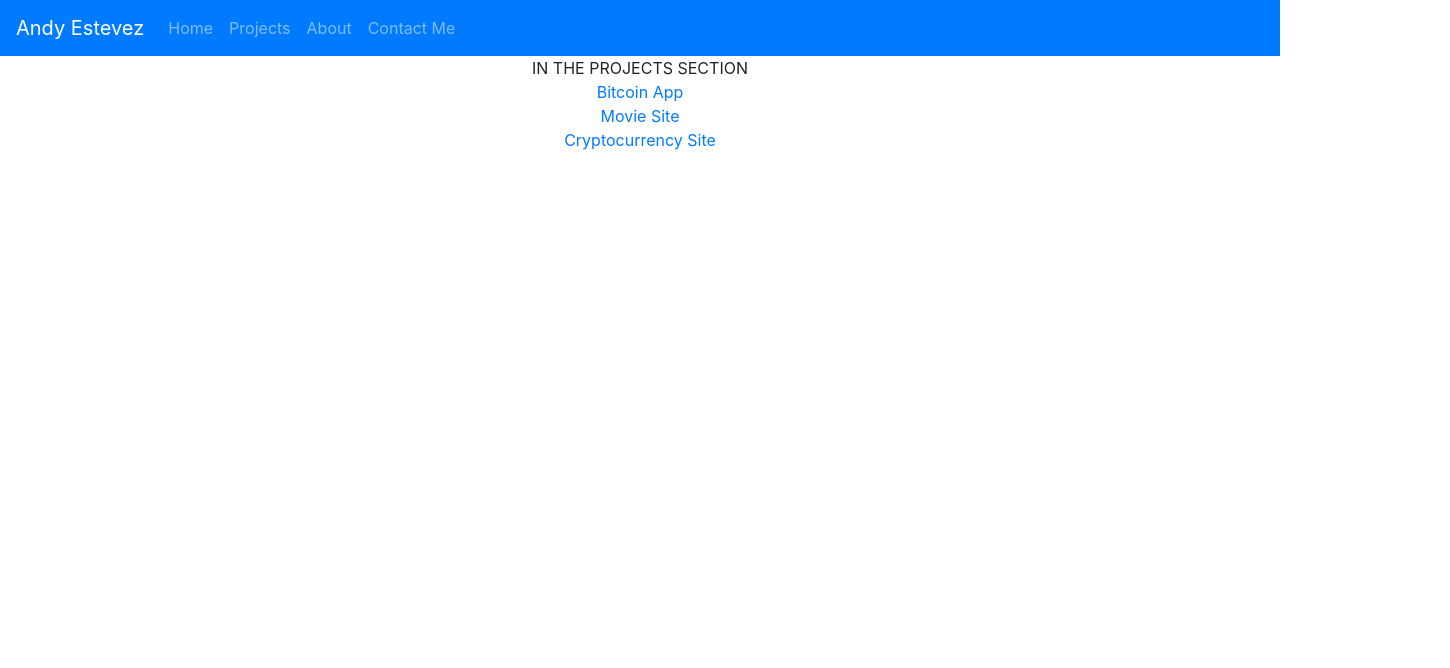
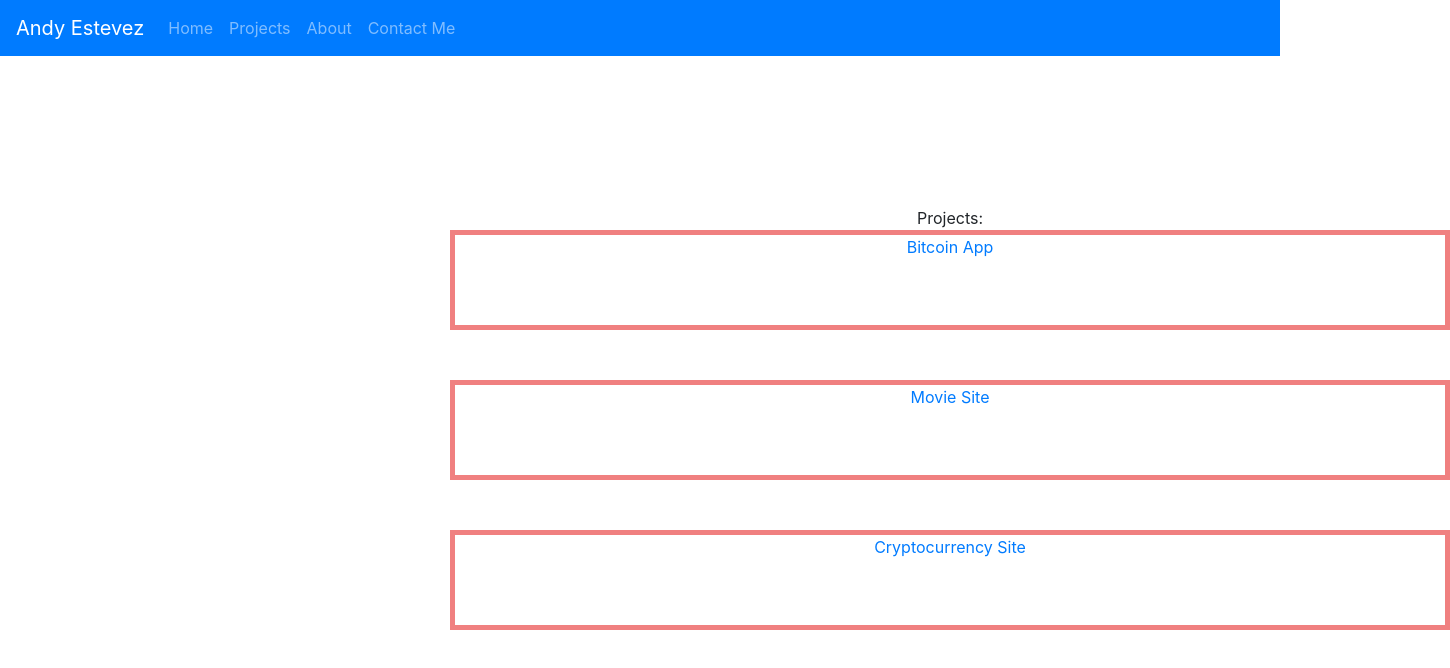
Before and after one commit to AndyEstevez/CMP464-FirstReactApp, a React (Create React App) app: page /projects in a window 1280 px wide. Shown: the top 668 px of the page, 1450 px wide, since content can reach past the window. Built offline with nearby package versions, Linux system fonts and the light colour scheme.

Commit message:
Added css styling

```diff
--- a/src/App.css
+++ b/src/App.css
@@ -1,5 +1,6 @@
 .App {
   text-align: center;
+
 }
 
 .App-logo {
--- a/src/components/AboutPage.js
+++ b/src/components/AboutPage.js
@@ -5,8 +5,8 @@ class AboutPage extends Component {
     render() {
         return (
             <div>
-                IN ABOUT PAGE
-                <br></br>
+                <div>About Me: </div>
+                <div>Resume: </div>
                 <button>
                    <Link to="/Resume.pdf" target="_blank" download>Download</Link>
                 </button>
--- a/src/components/ProjectPage/ProjectsPage.js
+++ b/src/components/ProjectPage/ProjectsPage.js
@@ -1,20 +1,19 @@
 import React, { Component } from 'react'
 import { Link } from 'react-router-dom';
-
+import '../css/Project.css';
 
 class ProjectsPage extends Component {
 
     render() {
         return (
-            <div>
-                IN THE PROJECTS SECTION
-                <br></br>
+            <div className="proj-container">
+                <div>Projects: </div>
                 {/* <div><a href={`/projects/${1}`}>Bitcoin App</a></div>
                 <div><a href={`/projects/${2}`}>Movie Site</a></div>
                 <div><a href={`/projects/${3}`}>Cryptocurrency Site</a></div> */}
-                <Link to={{pathname: '/projects/Bitcoin-App', state: {index: 0} }}>Bitcoin App</Link><br></br>
-                <Link to={{pathname: '/projects/Movie-Site', state: {index: 1} }}>Movie Site</Link><br></br>
-                <Link to={{pathname: '/projects/Cryptocurrency-Site', state: {index: 2} }}>Cryptocurrency Site</Link>
+                <div className="proj1"><Link to={{pathname: '/projects/Bitcoin-App', state: {index: 0} }}>Bitcoin App</Link></div>
+                <div className="proj2"><Link to={{pathname: '/projects/Movie-Site', state: {index: 1} }}>Movie Site</Link></div>
+                <div className="proj3"><Link to={{pathname: '/projects/Cryptocurrency-Site', state: {index: 2} }}>Cryptocurrency Site</Link></div>
             </div>
         )
     }
--- a/src/components/ProjectPage/SubPage.js
+++ b/src/components/ProjectPage/SubPage.js
@@ -1,5 +1,5 @@
 import React, { Component } from 'react'
-
+import '../css/Subpage.css';
 
 class SubPage extends Component {
     constructor(props){
@@ -12,12 +12,12 @@ class SubPage extends Component {
                     description: "An android app that creates an account, view the current pricing of Bitcoin based on CoinAPI. See the historical pricing of Bitcoin by 24 Hour/1 Week/1 Month intervals and view buy/sell transactions the user creates which calculates their Net Cost.",
                     URL: "https://github.com/AndyEstevez/CryptoApp", },
             1: { projectName: "Movie Site",
-                    image: "",
-                    description: "",
+                    image: "https://raw.githubusercontent.com/AndyEstevez/MovieSite/master/moviesite%20-%20screenshot.jpg",
+                    description: "Movie website presenting popular & top rated movies, search functionality, recommended movies, cast for movie. Used TMDB for the API, React for the front-end.",
                     URL: "https://github.com/AndyEstevez/MovieSite", },
             2: { projectName: "Cryptocurrency Site",
-                    image: "",
-                    description: "",
+                    image: "https://raw.githubusercontent.com/AndyEstevez/CryptoSite/master/cryptosite-image.png",
+                    description: "Cryptocurrency website showing pricing and basic info of each one. Used CoinGecko for the API, React for the front-end.",
                     URL: "https://github.com/AndyEstevez/CryptoSite", },
         })
     }
@@ -27,12 +27,11 @@ class SubPage extends Component {
     render() {
         let index = (this.state.otherValue)
         return (
-            <div>
-                <div className="name">{this.state[index].projectName}</div>
-                <div className="image"><img src={this.state[index].image}/></div>
-                <div className="description">{this.state[index].description}</div>
-                <div className="link">{this.state[index].URL}</div>
-
+            <div className="background">
+                <div className="image-div"><img className="image" src={this.state[index].image}/></div>
+                <div className="name">Project Name: {this.state[index].projectName}</div>
+                <div className="link">URL: <a href={this.state[index].URL} target="_blank">{this.state[index].URL}</a></div>
+                <div className="description">Description: {this.state[index].description}</div>
             </div>
         )
     }
--- /dev/null
+++ b/src/components/css/Project.css
@@ -0,0 +1,13 @@
+.proj-container{
+    position: relative;
+    top: 150px;
+    left: 450px;
+    width: 1000px;
+}
+.proj1, .proj2, .proj3{
+    position: relative;
+    height: 100px;
+    border: 5px solid lightcoral;
+    margin-bottom: 50px;
+    text-align: center;
+}
--- /dev/null
+++ b/src/components/css/Subpage.css
@@ -0,0 +1,39 @@
+
+.image-div{
+    position: relative;
+    top: 100px;
+    left: 0px;
+    height: 500px;
+    width: 900px;
+    margin-right: 250px;
+}
+
+.image{
+    position: relative;
+    height: 500px;
+    left: 505px;
+}
+.name{
+    position: relative;
+    top: 150px;
+    left: 700px;
+    width: 500px;
+    font-size: 20px;
+    font-weight: 500;
+}
+.link{
+    position: relative;
+    top: 200px;
+    left: 703px;
+    width: 500px;
+    font-size: 20px;
+    font-weight: 500;
+}
+.description{
+    position: relative;
+    top: 250px;
+    left: 615px;
+    height: 100px;
+    width: 700px;
+    font-size: 20px;
+}
```
